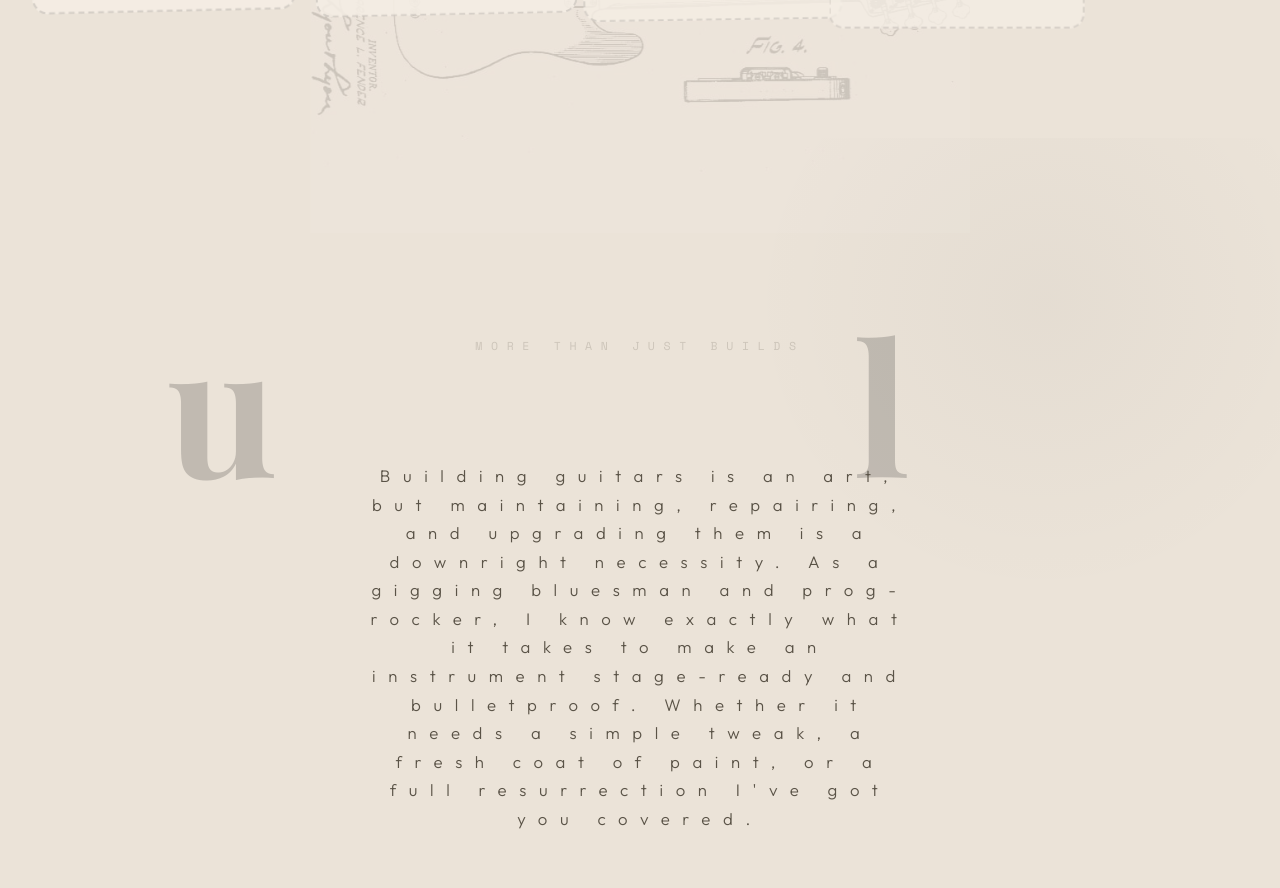
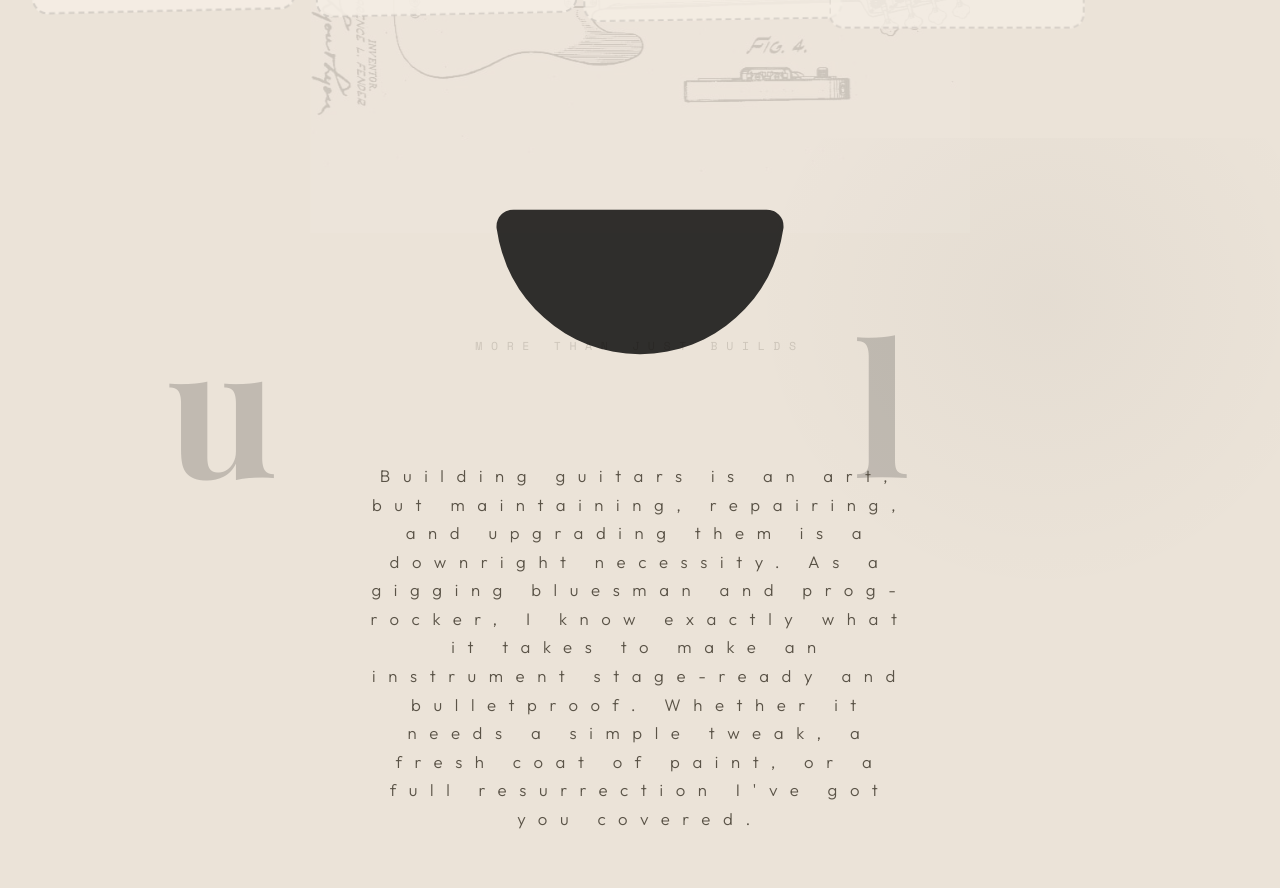
Before and after one commit to JoanDidac/Brut-Guitars, a React (Vite) app: page / in a window 1280 px wide. Shown: the part 3940-4828 px from the top of the page. Built offline with nearby package versions, Linux system fonts and the light colour scheme; a web font is replaced by a local one.

Commit message:
Swap blurry PNG for crisp solid-circle-half.svg asset, rotated -90deg to mount flat edge to module ceiling

```diff
--- a/src/components/Services.css
+++ b/src/components/Services.css
@@ -8,7 +8,8 @@
     position: absolute;
     top: 0;
     left: 50%;
-    transform: translateX(-50%);
+    transform: translateX(-50%) rotate(-90deg);
+    /* Rotate to flatten straight edge against ceiling */
     width: 18rem;
     /* Scaled up 300% from 6rem */
     height: auto;
--- a/src/components/Services.jsx
+++ b/src/components/Services.jsx
@@ -15,6 +15,7 @@ import iconWoodworking from '../assets/saw-svgrepo-com.svg';
 import iconPaint from '../assets/paint-spray-graffiti-svgrepo-com.svg';
 import iconFretwork from '../assets/set-square-svgrepo-com.svg';
 import iconElectronics from '../assets/jack-svgrepo-com.svg';
+import halfCircleIcon from '../assets/solid-circle-half.svg';
 
 gsap.registerPlugin(ScrollTrigger);
 
@@ -192,6 +193,7 @@ export default function Services({ onNavigate }) {
 
     return (
         <section className="services section" id="services" ref={sectionRef}>
+            <img src={halfCircleIcon} alt="Decorative Half Circle" className="services__top-arch" />
             <div className="container">
                 <div className="services__header">
                     <h2 className="section-label header-anim">More Than Just Builds</h2>
```
Also changed, not shown: src/assets/solid-circle-half.svg (added).
